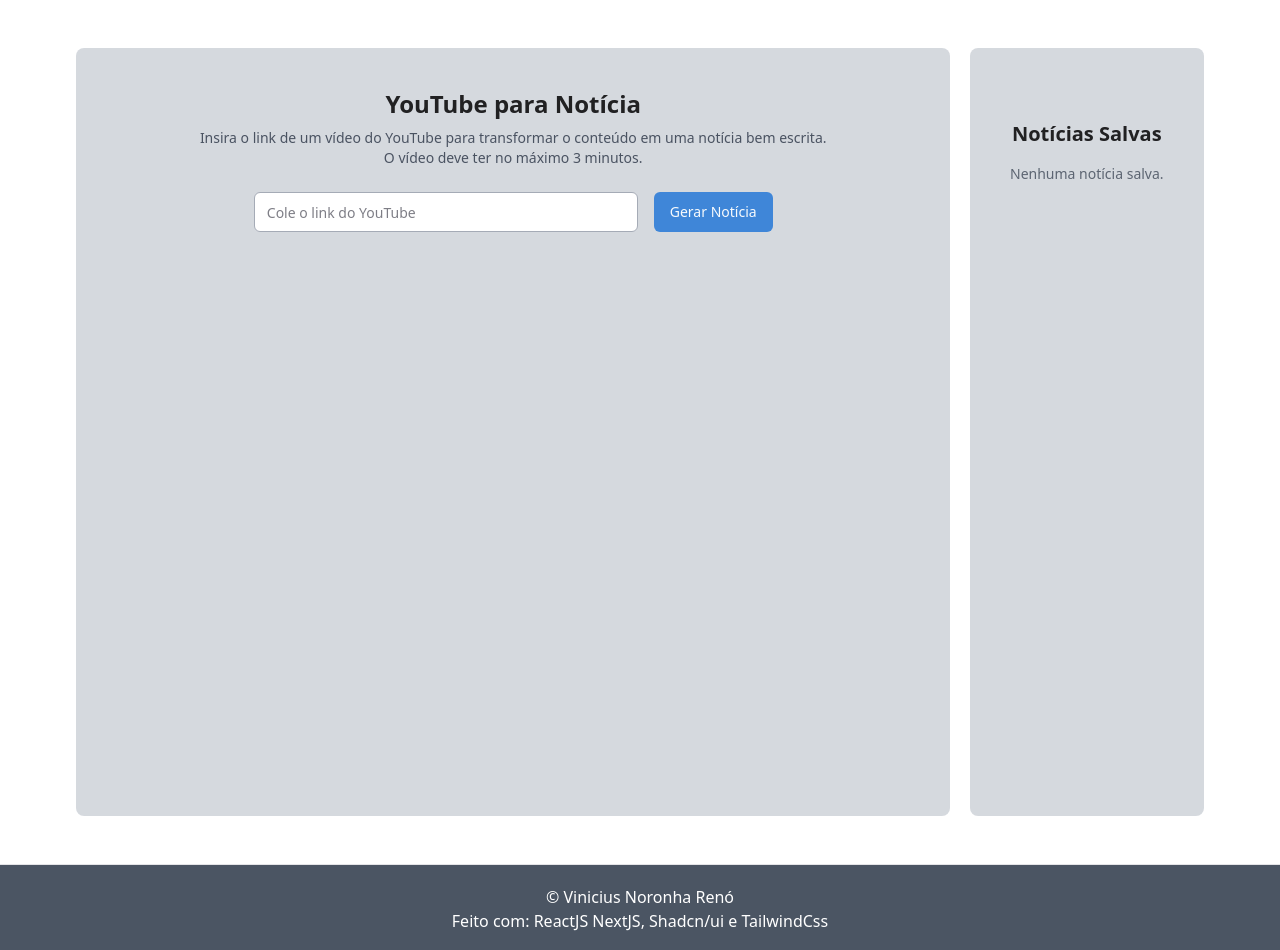
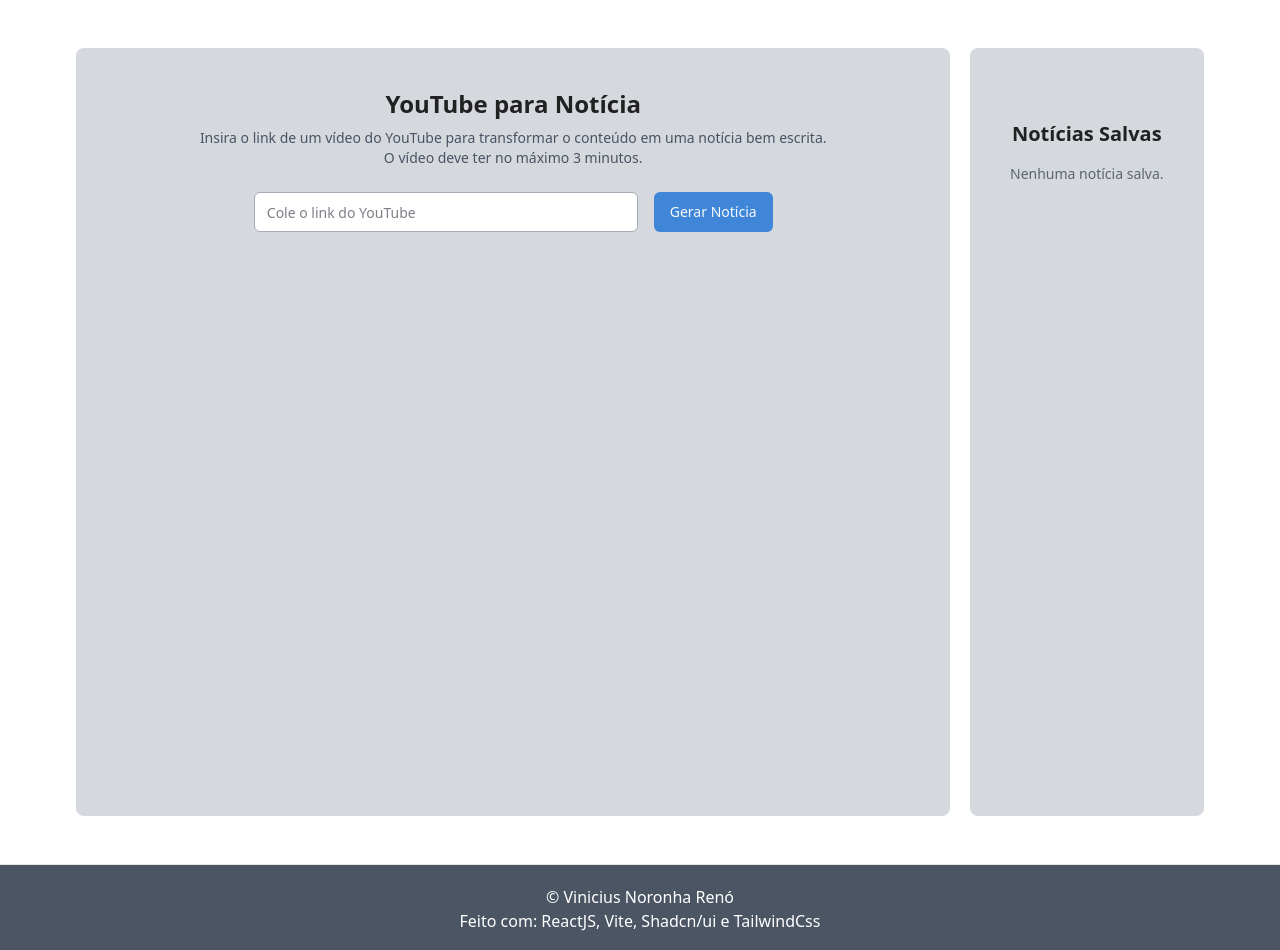
Before and after one commit to viniciusnreno/video-to-news, a React (Vite) app: page / in a window 1280 px wide. Shown: the top 950 px of the page. Built offline with nearby package versions, Linux system fonts and the light colour scheme; a web font is replaced by a local one.

Commit message:
ajuste footer

```diff
--- a/src/components/footer.tsx
+++ b/src/components/footer.tsx
@@ -7,7 +7,7 @@ const Footer = () => {
       <Separator />
       <div className="py-5 text-center text-white">
         <p className="text-center">&copy; Vinicius Noronha Renó</p>
-        <p>Feito com: ReactJS NextJS, Shadcn/ui e TailwindCss</p>
+        <p>Feito com: ReactJS, Vite, Shadcn/ui e TailwindCss</p>
       </div>
     </footer>
   );
```
